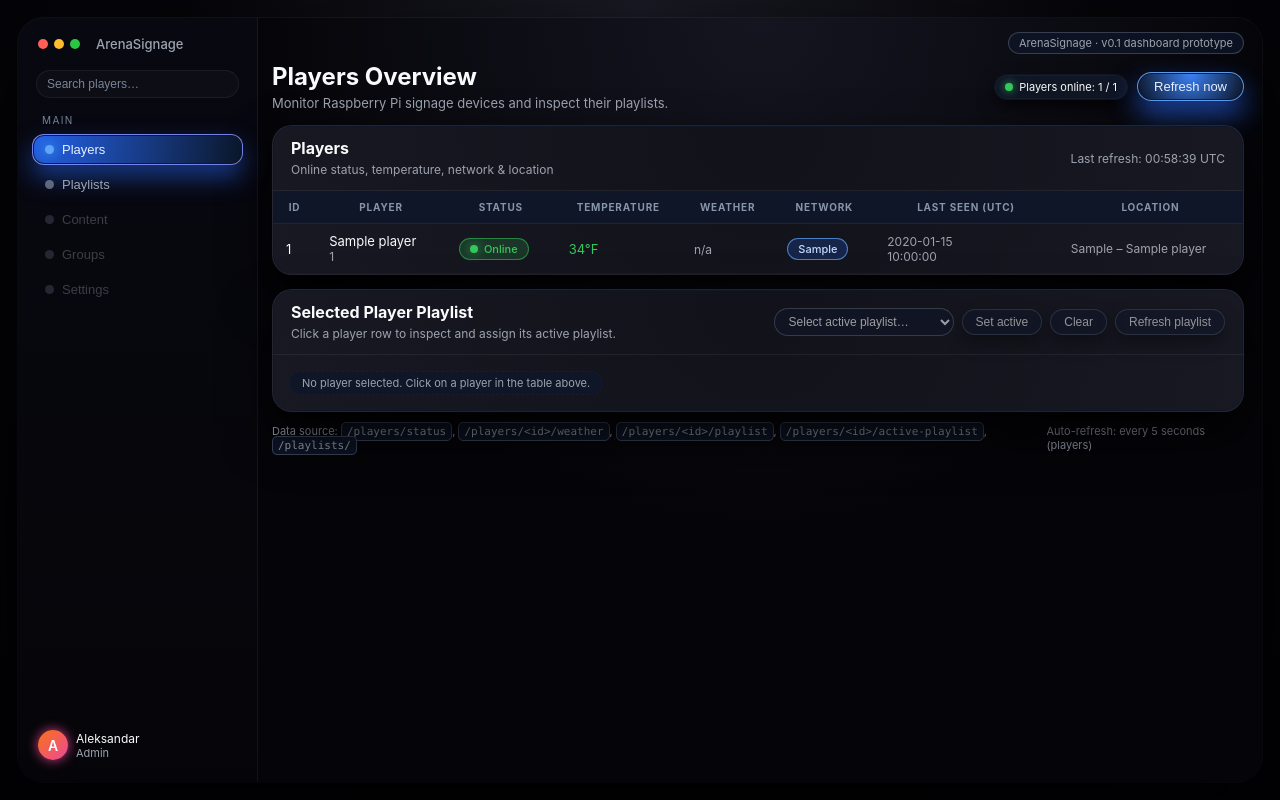
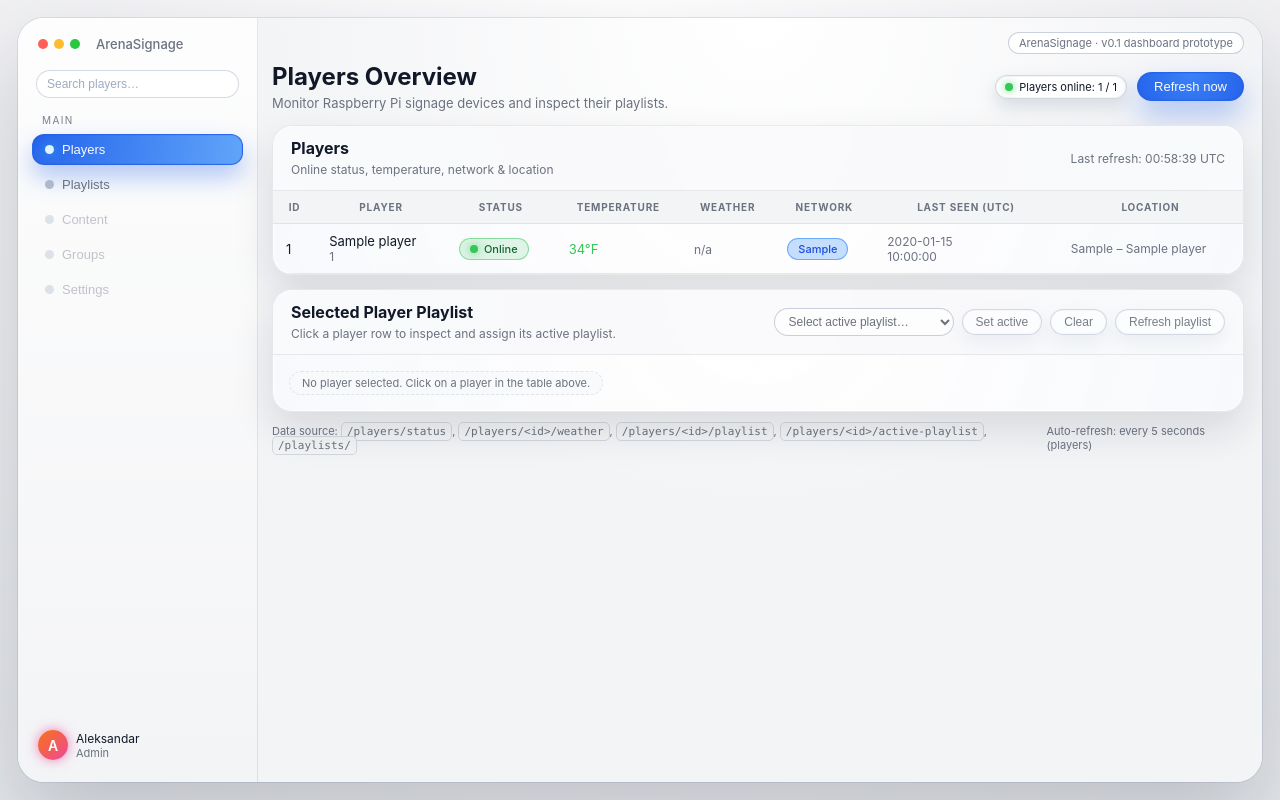
Before and after one commit to TheElementOFLif3/arena-signage-agent, a FastAPI app: page /dashboard in a window 1280 px wide. Run offline with FastAPI, Linux system fonts and the light colour scheme; tables that the repository leaves empty hold one stand-in row (values such as "Sample post").

Commit message:
Updated Apple Glass dashboard UI

```diff
--- a/backend/app/templates/dashboard.html
+++ b/backend/app/templates/dashboard.html
@@ -5,32 +5,32 @@
     <title>ArenaSignage – Control Panel</title>
     <meta name="viewport" content="width=device-width, initial-scale=1" />
 
-    <!-- macOS App Store style – dark glass -->
+    <!-- macOS App Store style – LIGHT Apple Glass -->
     <style>
         /* ---------------------------
-           GLOBAL THEME (dark Apple style)
+           GLOBAL THEME (light Apple style)
         ---------------------------- */
         :root {
-            --bg: #050509;
-            --bg-elevated: #111118;
-            --bg-elevated-soft: #151520;
-            --bg-sidebar: #08080f;
-            --bg-card: rgba(18,18,26,0.98);
-            --bg-card-alt: rgba(25,25,36,0.98);
-            --bg-header: rgba(28,28,40,0.96);
-
-            --border: rgba(255,255,255,0.06);
-            --border-soft: rgba(255,255,255,0.03);
-
-            --text: #f9fafb;
-            --text-muted: #9ca3af;
+            --bg: #f5f5f7;
+            --bg-elevated: #ffffff;
+            --bg-elevated-soft: #f9fafb;
+            --bg-sidebar: rgba(255,255,255,0.88);
+            --bg-card: rgba(255,255,255,0.95);
+            --bg-card-alt: rgba(248,249,252,0.98);
+            --bg-header: rgba(250,250,252,0.96);
+
+            --border: rgba(15,23,42,0.08);
+            --border-soft: rgba(148,163,184,0.25);
+
+            --text: #111827;
+            --text-muted: #6b7280;
 
             --accent: #0a84ff;
-            --accent-soft: rgba(10,132,255,0.25);
+            --accent-soft: rgba(10,132,255,0.15);
 
             --success: #34c759;
-            --danger: #ff453a;
-            --warning: #ffd60a;
+            --danger: #ff3b30;
+            --warning: #ffcc00;
         }
 
         * {
@@ -42,7 +42,7 @@
             font-family: -apple-system, BlinkMacSystemFont, "SF Pro Text",
                          "Segoe UI", sans-serif;
             background:
-                radial-gradient(circle at top, #1a1a24 0%, #050509 45%, #020206 100%);
+                radial-gradient(circle at top, #ffffff 0%, #f5f5f7 45%, #e5e7eb 100%);
             color: var(--text);
             -webkit-font-smoothing: antialiased;
         }
@@ -60,10 +60,10 @@
             border-radius: 26px;
             overflow: hidden;
 
-            background: radial-gradient(circle at top left,#151521,#050509 45%,#050509 100%);
+            background: radial-gradient(circle at top left,#ffffff,#f3f4f6 55%,#e5e7eb 100%);
             box-shadow:
-                0 40px 90px rgba(0,0,0,0.85),
-                0 0 0 1px rgba(255,255,255,0.05);
+                0 40px 90px rgba(15,23,42,0.20),
+                0 0 0 1px rgba(148,163,184,0.25);
             display: flex;
         }
 
@@ -72,8 +72,8 @@
         ---------------------------- */
         .sidebar {
             width: 240px;
-            background: linear-gradient(180deg,#080811,#050509);
-            border-right: 1px solid rgba(255,255,255,0.06);
+            background: linear-gradient(180deg,#fdfdfd,#f3f4f6);
+            border-right: 1px solid rgba(148,163,184,0.25);
             display: flex;
             flex-direction: column;
             padding: 12px 10px;
@@ -111,15 +111,15 @@
             width: 100%;
             padding: 6px 10px;
             border-radius: 999px;
-            border: 1px solid rgba(255,255,255,0.06);
-            background: rgba(15,15,24,0.9);
+            border: 1px solid rgba(148,163,184,0.4);
+            background: rgba(255,255,255,0.92);
             color: var(--text);
             font-size: 12px;
             outline: none;
         }
 
         .sidebar-search input::placeholder {
-            color: rgba(148,163,184,0.8);
+            color: rgba(148,163,184,0.9);
         }
 
         .sidebar-section-title {
@@ -127,7 +127,7 @@
             font-size: 10px;
             text-transform: uppercase;
             letter-spacing: 0.14em;
-            color: rgba(148,163,184,0.8);
+            color: rgba(107,114,128,0.9);
         }
 
         .sidebar-nav {
@@ -161,29 +161,29 @@
             width: 9px;
             height: 9px;
             border-radius: 999px;
-            background: rgba(148,163,184,0.6);
+            background: rgba(148,163,184,0.7);
         }
 
         .nav-tab:hover {
-            background: rgba(31,41,55,0.55);
+            background: rgba(243,244,246,0.9);
         }
 
         .nav-tab-active {
-            background: radial-gradient(circle at top left,#2563eb,#0b172a);
-            color: #e5f0ff;
-            border-color: rgba(129,140,248,0.9);
+            background: radial-gradient(circle at top left,#2563eb,#60a5fa);
+            color: #f9fafb;
+            border-color: rgba(37,99,235,0.9);
             box-shadow:
-                0 12px 25px rgba(37,99,235,0.55),
-                0 0 0 1px rgba(15,23,42,0.9) inset;
+                0 12px 25px rgba(37,99,235,0.35),
+                0 0 0 1px rgba(15,23,42,0.05) inset;
         }
 
         .nav-tab-active span.dot {
-            background: #60a5fa;
-            box-shadow: 0 0 12px rgba(56,189,248,0.9);
+            background: #e0f2fe;
+            box-shadow: 0 0 12px rgba(56,189,248,0.8);
         }
 
         .nav-tab-disabled {
-            opacity: 0.35;
+            opacity: 0.4;
             cursor: default;
         }
 
@@ -206,7 +206,7 @@
             font-size: 14px;
             font-weight: 600;
             color: white;
-            box-shadow: 0 0 12px rgba(236,72,153,0.9);
+            box-shadow: 0 0 12px rgba(236,72,153,0.7);
         }
 
         .sidebar-user-info {
@@ -230,7 +230,7 @@
             display: flex;
             flex-direction: column;
             padding: 14px 18px 14px 14px;
-            background: radial-gradient(circle at top,#151521,#050509 55%);
+            background: radial-gradient(circle at top,#ffffff,#f3f4f6 55%);
         }
 
         .top-strip {
@@ -245,8 +245,8 @@
         .top-strip span.pill {
             padding: 3px 10px;
             border-radius: 999px;
-            border: 1px solid rgba(148,163,184,0.3);
-            background: rgba(15,23,42,0.7);
+            border: 1px solid rgba(148,163,184,0.5);
+            background: rgba(255,255,255,0.9);
         }
 
         .header {
@@ -282,12 +282,12 @@
             font-size: 11px;
 
             border-radius: 999px;
-            background: rgba(17,24,39,0.9);
-            border: 1px solid var(--border-soft);
+            background: rgba(255,255,255,0.95);
+            border: 1px solid rgba(209,213,219,0.9);
 
             box-shadow:
-                0 0 0 1px rgba(15,23,42,0.9),
-                0 8px 18px rgba(0,0,0,0.65);
+                0 8px 18px rgba(148,163,184,0.35),
+                0 0 0 1px rgba(243,244,246,0.9) inset;
         }
 
         .pill-dot {
@@ -295,22 +295,22 @@
             height: 8px;
             background: var(--success);
             border-radius: 999px;
-            box-shadow: 0 0 8px rgba(52,199,89,0.9);
+            box-shadow: 0 0 8px rgba(52,199,89,0.8);
         }
 
         .btn {
             padding: 6px 16px;
             border-radius: 999px;
-            border: 1px solid rgba(96,165,250,0.9);
-            background: radial-gradient(circle at top,#3b82f6,#0b1120);
-            color: #e5f0ff;
+            border: 1px solid rgba(37,99,235,0.9);
+            background: radial-gradient(circle at top,#3b82f6,#2563eb);
+            color: #f9fafb;
             font-weight: 500;
             font-size: 13px;
             cursor: pointer;
 
             box-shadow:
-                0 14px 28px rgba(37,99,235,0.7),
-                0 0 0 1px rgba(15,23,42,0.9) inset;
+                0 14px 28px rgba(37,99,235,0.35),
+                0 0 0 1px rgba(15,23,42,0.05) inset;
 
             transition: 0.1s;
         }
@@ -321,8 +321,8 @@
         .btn:active:not(:disabled) {
             transform: translateY(0);
             box-shadow:
-                0 8px 16px rgba(15,23,42,0.9),
-                0 0 0 1px rgba(15,23,42,0.9) inset;
+                0 8px 16px rgba(37,99,235,0.3),
+                0 0 0 1px rgba(15,23,42,0.08) inset;
         }
         .btn:disabled {
             opacity: 0.6;
@@ -332,19 +332,19 @@
         .btn-secondary {
             padding: 5px 13px;
             border-radius: 999px;
-            border: 1px solid rgba(148,163,184,0.35);
-            background: rgba(15,23,42,0.9);
+            border: 1px solid rgba(148,163,184,0.7);
+            background: rgba(255,255,255,0.95);
             color: var(--text);
             font-size: 12px;
             cursor: pointer;
             box-shadow:
-                0 8px 18px rgba(0,0,0,0.7),
-                0 0 0 1px rgba(15,23,42,0.9) inset;
+                0 8px 18px rgba(148,163,184,0.25),
+                0 0 0 1px rgba(243,244,246,0.9) inset;
         }
 
         .btn-secondary:hover:not(:disabled) {
-            background: rgba(30,64,175,0.65);
-            border-color: rgba(129,140,248,0.8);
+            background: rgba(219,234,254,0.9);
+            border-color: rgba(59,130,246,0.9);
         }
 
         .btn-secondary:disabled {
@@ -360,8 +360,8 @@
             border: 1px solid var(--border);
             background: radial-gradient(circle at top,var(--bg-card),var(--bg-card-alt));
             box-shadow:
-                0 24px 50px rgba(0,0,0,0.85),
-                0 0 0 1px rgba(15,23,42,0.9) inset;
+                0 18px 40px rgba(15,23,42,0.12),
+                0 0 0 1px rgba(255,255,255,0.9) inset;
             overflow: hidden;
             backdrop-filter: blur(26px);
         }
@@ -377,6 +377,7 @@
             justify-content: space-between;
             align-items: center;
             gap: 10px;
+            background: var(--bg-header);
         }
 
         .card-header h2 {
@@ -401,14 +402,14 @@
         }
 
         thead {
-            background: rgba(15,23,42,0.9);
+            background: #f3f4f6;
         }
 
         th {
             padding: 10px 13px;
             font-size: 10px;
             text-transform: uppercase;
-            color: rgba(148,163,184,0.9);
+            color: rgba(107,114,128,1);
             letter-spacing: 0.08em;
             border-bottom: 1px solid var(--border);
             white-space: nowrap;
@@ -417,12 +418,12 @@
         td {
             padding: 9px 13px;
             font-size: 13px;
-            border-bottom: 1px solid var(--border-soft);
+            border-bottom: 1px solid rgba(229,231,235,0.9);
             white-space: nowrap;
         }
 
         tr:hover {
-            background: rgba(30,64,175,0.25);
+            background: rgba(219,234,254,0.75);
         }
 
         .row-selectable {
@@ -430,7 +431,7 @@
         }
 
         .row-selected {
-            background: radial-gradient(circle at left,#1d4ed8,#020617) !important;
+            background: radial-gradient(circle at left,#dbeafe,#eff6ff) !important;
         }
 
         .small { font-size: 12px; color: var(--text-muted); }
@@ -453,32 +454,32 @@
         }
 
         .badge-online {
-            background: rgba(52,199,89,0.18);
-            color: var(--success);
-            border-color: rgba(52,199,89,0.55);
+            background: rgba(52,199,89,0.14);
+            color: #166534;
+            border-color: rgba(52,199,89,0.5);
         }
         .badge-online .badge-dot {
             background: var(--success);
-            box-shadow: 0 0 12px rgba(52,199,89,0.9);
+            box-shadow: 0 0 10px rgba(52,199,89,0.8);
         }
 
         .badge-offline {
-            background: rgba(255,69,58,0.18);
-            color: var(--danger);
-            border-color: rgba(255,69,58,0.55);
+            background: rgba(255,59,48,0.12);
+            color: #b91c1c;
+            border-color: rgba(239,68,68,0.5);
         }
         .badge-offline .badge-dot {
             background: var(--danger);
         }
 
         .badge-net {
-            background: rgba(37,99,235,0.22);
-            color: #bfdbfe;
-            border-color: rgba(96,165,250,0.7);
+            background: rgba(191,219,254,0.9);
+            color: #1d4ed8;
+            border-color: rgba(96,165,250,0.9);
         }
 
         .badge-pill-soft {
-            background: rgba(15,23,42,0.8);
+            background: rgba(249,250,251,0.9);
             border: 1px dashed var(--border-soft);
             color: var(--text-muted);
         }
@@ -516,7 +517,7 @@
             font-size: 11px;
             border: 1px dashed var(--border-soft);
             color: var(--text-muted);
-            background: rgba(15,23,42,0.9);
+            background: rgba(249,250,251,0.9);
         }
 
         .playlist-header-actions {
@@ -532,8 +533,8 @@
             max-width: 260px;
             padding: 5px 10px;
             border-radius: 999px;
-            border: 1px solid rgba(148,163,184,0.45);
-            background: rgba(15,23,42,0.95);
+            border: 1px solid rgba(148,163,184,0.8);
+            background: rgba(255,255,255,0.96);
             color: var(--text);
             font-size: 12px;
             outline: none;
@@ -557,10 +558,10 @@
             font-family: SFMono-Regular, ui-monospace, Menlo, Monaco, Consolas,
                          "Liberation Mono", "Courier New", monospace;
             font-size: 11px;
-            background: rgba(15,23,42,0.9);
+            background: rgba(243,244,246,0.9);
             padding: 2px 5px;
             border-radius: 5px;
-            border: 1px solid rgba(148,163,184,0.35);
+            border: 1px solid rgba(209,213,219,0.9);
         }
 
         @media (max-width: 960px) {
@@ -573,7 +574,7 @@
                 align-items: center;
                 gap: 10px;
                 border-right: none;
-                border-bottom: 1px solid rgba(255,255,255,0.08);
+                border-bottom: 1px solid rgba(148,163,184,0.25);
             }
             .sidebar-nav {
                 flex-direction: row;
@@ -605,7 +606,7 @@
     <div class="shell">
 
         <!-- ===============================
-             SIDEBAR (like App Store / Storage)
+             SIDEBAR
              =============================== -->
         <aside class="sidebar">
             <div class="sidebar-header">
@@ -803,7 +804,7 @@
                 </div>
             </section>
 
-            <!-- SELECTED PLAYER PLAYLIST (WITH ASSIGN CONTROLS) -->
+            <!-- SELECTED PLAYER PLAYLIST -->
             <section id="player-playlist-view" class="card">
                 <div class="card-header">
                     <div>
@@ -841,7 +842,7 @@
                 </div>
             </section>
 
-            <!-- ALL PLAYLISTS VIEW (HIDDEN BY DEFAULT) -->
+            <!-- ALL PLAYLISTS VIEW -->
             <section id="playlists-view" class="card" style="display:none;">
                 <div class="card-header">
                     <div>
@@ -1090,10 +1091,8 @@
                 subtitle.textContent = `Active playlist set for player ${playerId}.`;
             }
 
-            // Refresh playlist package view
             fetchPlayerPlaylist(playerId);
 
-            // Update selector state
             if (playlistId === null) {
                 if (select) select.value = "";
             }
@@ -1545,7 +1544,7 @@
             }
 
             const data = await resp.json();
-            allPlaylistsCache = data; // keep cache in sync
+            allPlaylistsCache = data;
             renderPlaylists(data);
             playlistsLoadedOnce = true;
         } catch (err) {
```
